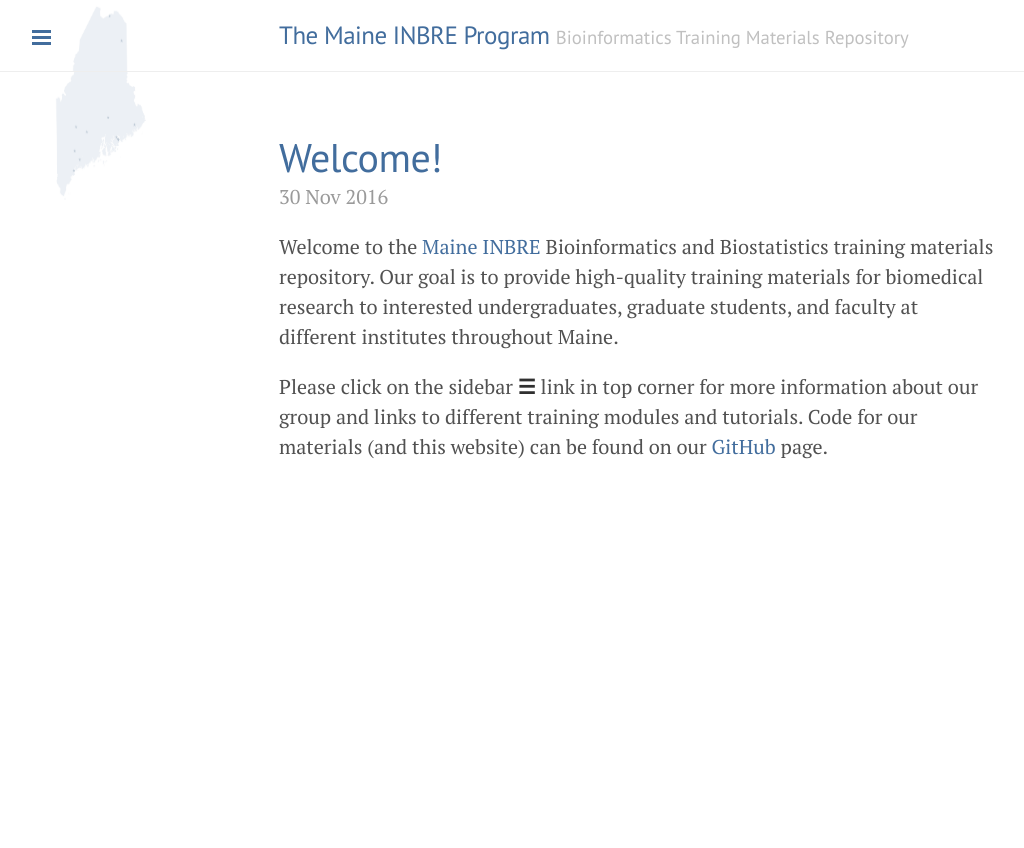
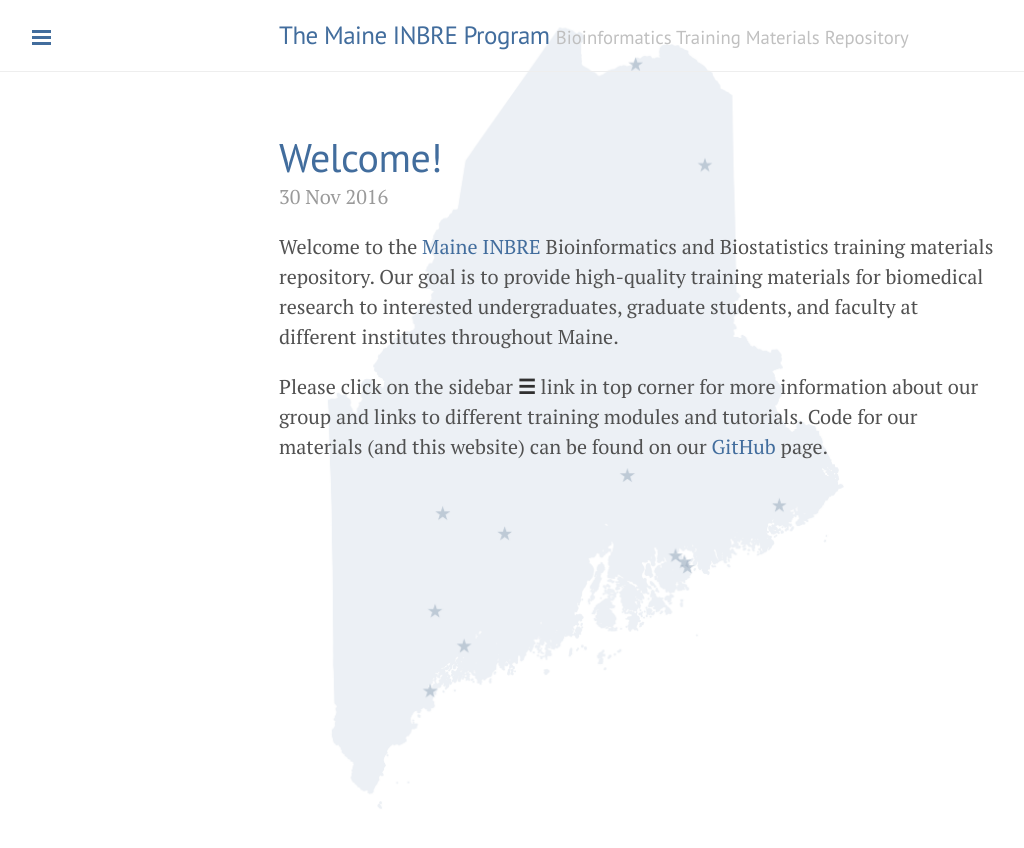
Before and after one commit to MaineINBRE/maineinbre.github.io, a Jekyll site: the page built from index.html, in a window 1280 px wide. Shown: the top 848 px of the page, without its empty margins (1-1025 px from the left). Built offline with Jekyll 4.4.1, drawn with Linux system fonts in a browser that asks for light colours; the list of posts is cut into pages by our own code.

Commit message:
Initial Commit

```diff
--- a/public/css/lanyon.css
+++ b/public/css/lanyon.css
@@ -39,8 +39,9 @@ html,
 body {
   overflow-x: hidden;
   background-image: url("/images/background.png");
-  background-size: 200px 200px;
+  background-size: 90% 90%;
   background-color: #fff;
+  background-attachment: fixed;
   background-repeat: no-repeat;
 }
 
```
